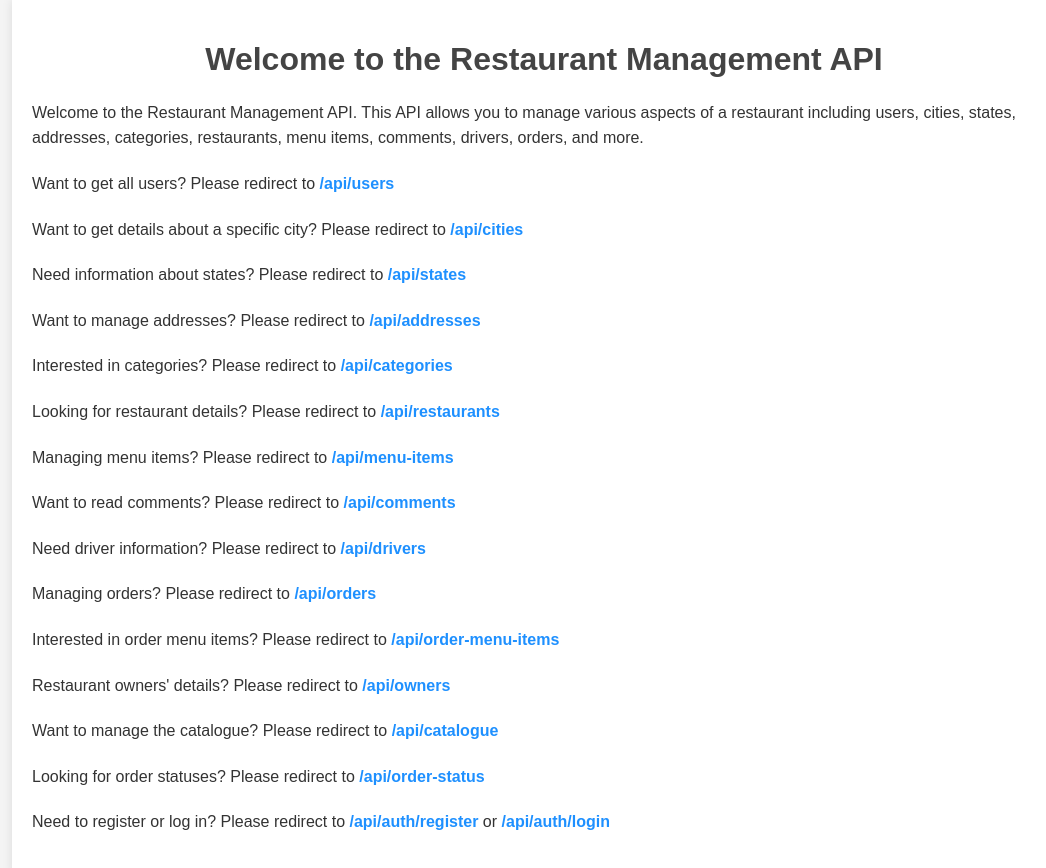
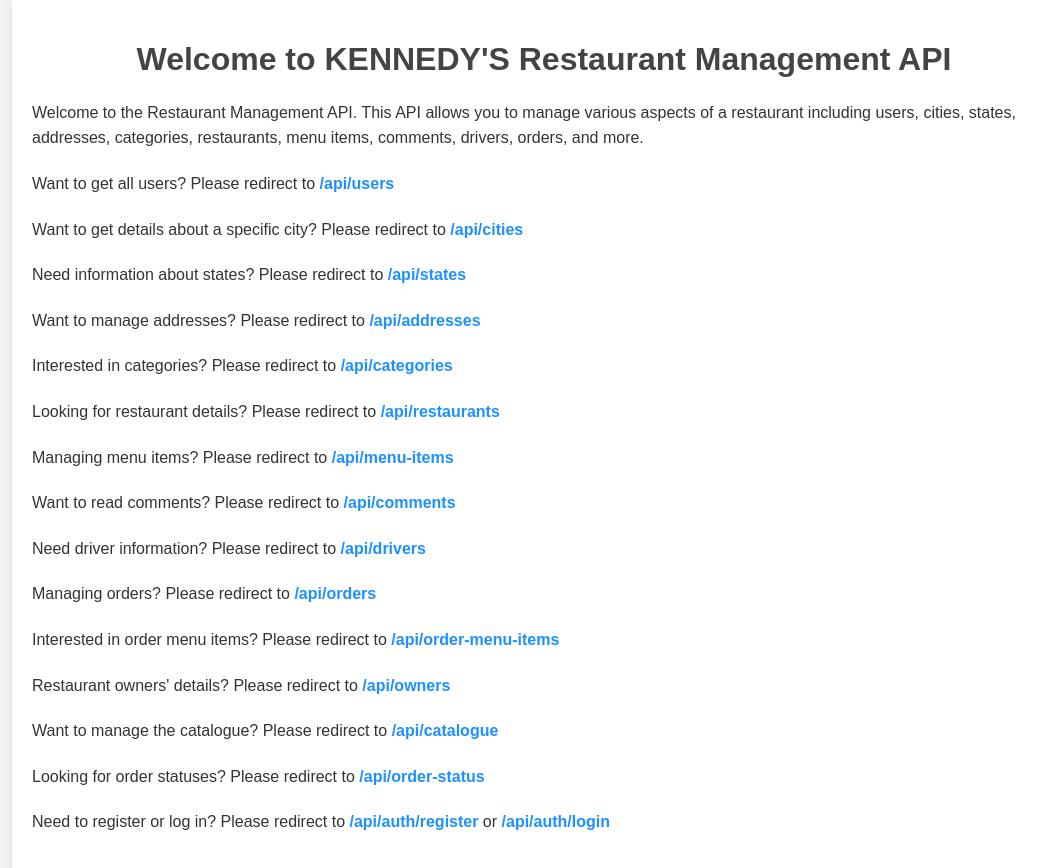
Before and after one commit to kennedymwaniki/restaurantai_neonDB, a website: page src/index.html in a window 1280 px wide. Shown: the whole page, without its empty margins (96-1142 px from the left). Drawn offline with Linux system fonts and the light colour scheme.

Commit message:
home page api

```diff
--- a/src/auth/authRouter.ts
+++ b/src/auth/authRouter.ts
@@ -15,6 +15,8 @@ authRouter.post(
   }),
   registerUser
 );
+
+
 authRouter.post(
   "/login",
   zValidator("json", loginUserSchema, (result, c) => {
--- a/src/index.html
+++ b/src/index.html
@@ -41,7 +41,7 @@
   </head>
   <body>
     <div class="container">
-      <h1>Welcome to the Restaurant Management API</h1>
+      <h1>Welcome to KENNEDY'S Restaurant Management API</h1>
       <p>
         Welcome to the Restaurant Management API. This API allows you to manage
         various aspects of a restaurant including users, cities, states,
```
Also changed, not shown: 1 other file.
